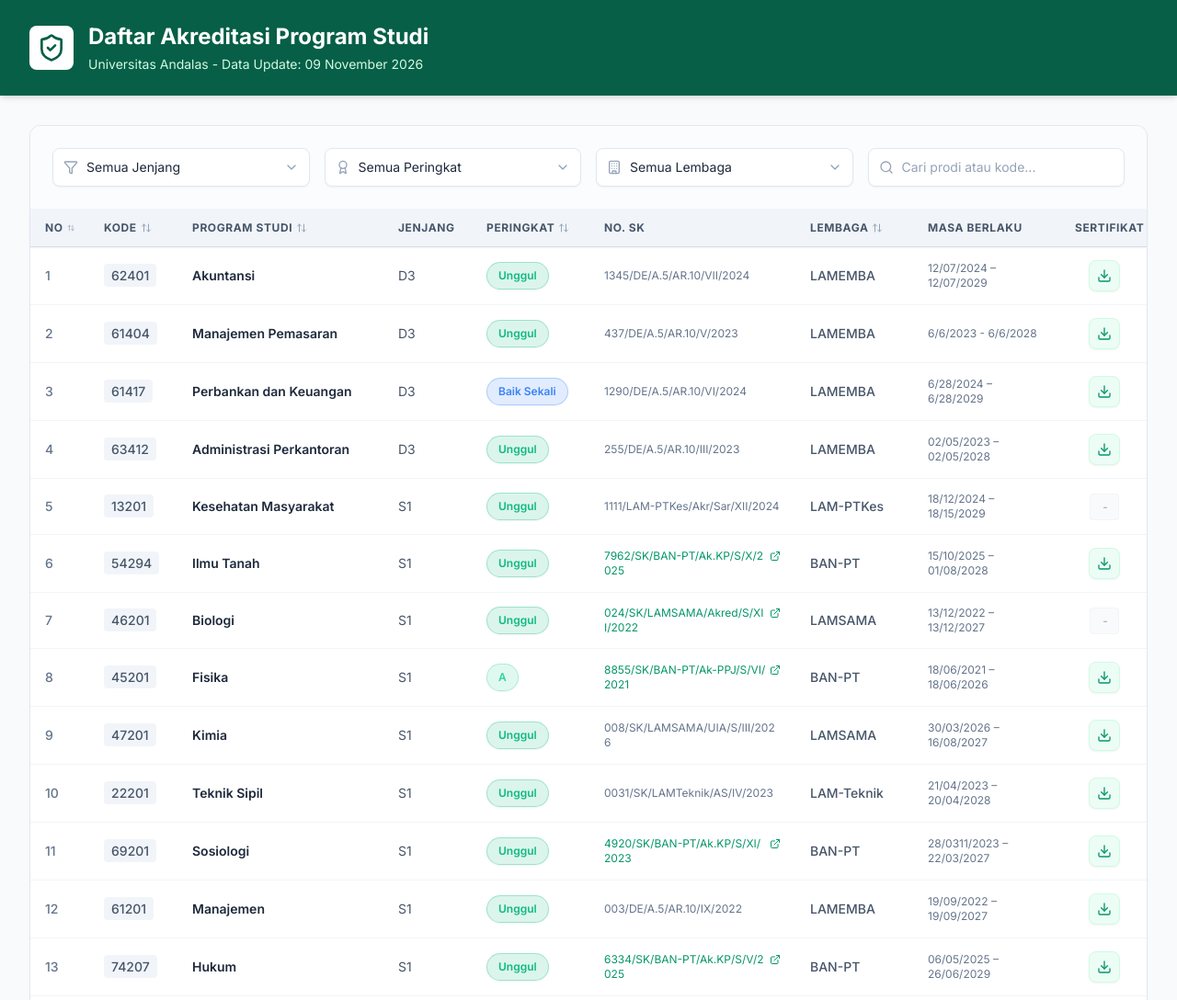
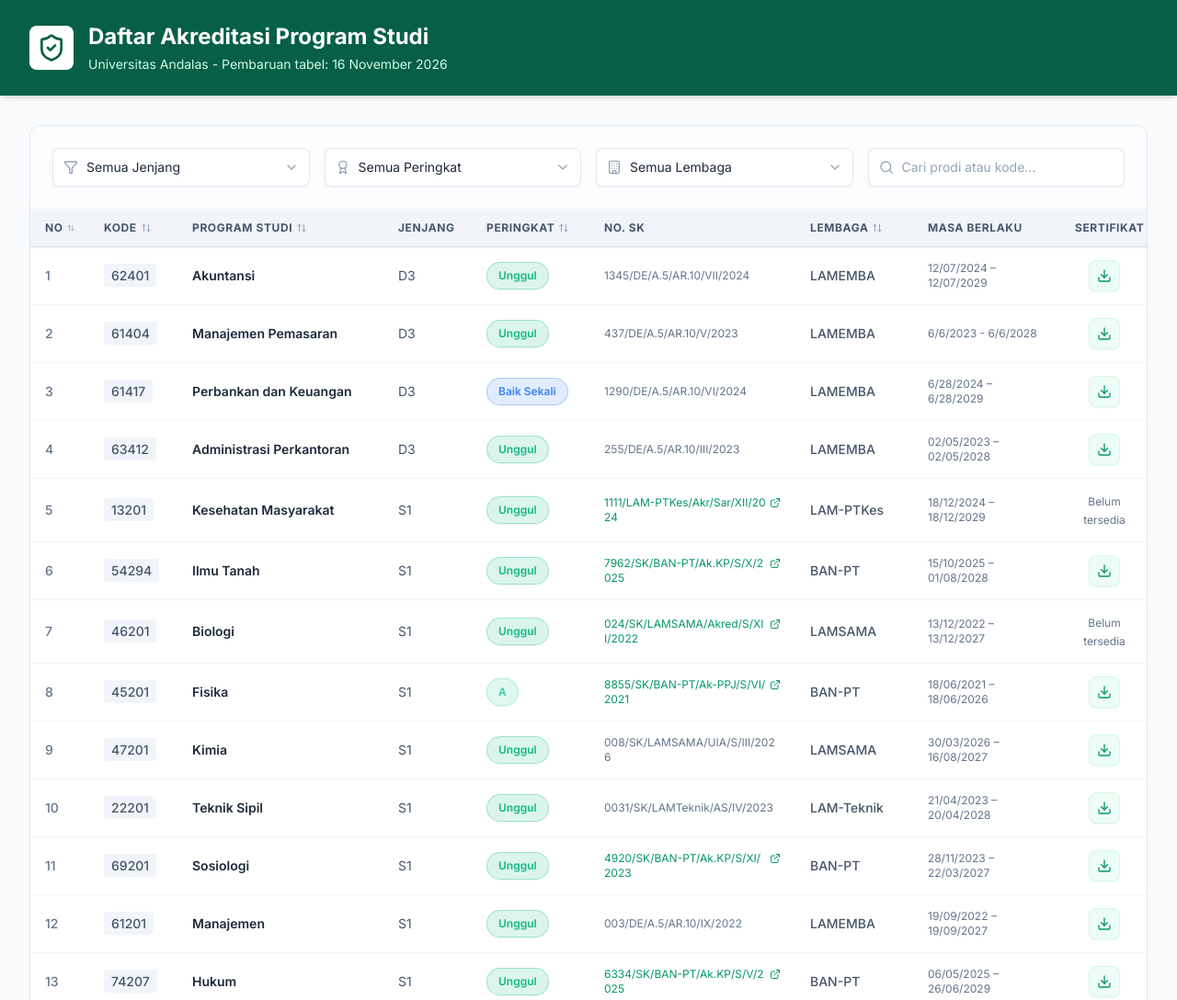
Before and after one commit to waldi89/Akreditasi-Nasional-Update-19-Mei-2026, a plain HTML site: page index.html in a window 1280 px wide. Shown: the top 1088 px of the page at 92% size. Drawn offline with nearby package versions, Linux system fonts and the light colour scheme.

Commit message:
Perbaiki tanggal akreditasi dan ketersediaan dokumen
Koreksi empat tanggal berdasarkan sertifikat dan SK resmi. Tambahkan tautan SK Kesehatan Masyarakat S1. Sesuaikan cakupan Statistika dan Sains Data ke LAMSAMA berdasarkan SK 005/BAN-PT/SK/IX/2026. Tandai data yang belum tersedia, pertahankan tautan SK Ekonomi Pertanian S2, dan hentikan penayangan placeholder # sebagai unduhan sertifikat. Pemeriksaan lokal: 154 prodi tampil; pencarian dan filter jenjang berjalan.

```diff
--- a/index.html
+++ b/index.html
@@ -39,7 +39,7 @@
                         <i data-lucide="shield-check" class="w-6 h-6 sm:hidden"></i>
                         Daftar Akreditasi Program Studi
                     </h1>
-                    <p class="text-emerald-100 text-xs sm:text-sm mt-1">Universitas Andalas - Data Update: 09 November 2026</p>
+                    <p class="text-emerald-100 text-xs sm:text-sm mt-1">Universitas Andalas - Pembaruan tabel: 16 November 2026</p>
                 </div>
             </div>
         </div>
@@ -127,6 +127,15 @@
     </main>
 
     <script>
+        // Koreksi 16 November 2026 berdasarkan dokumen resmi:
+        // Ilmu Komunikasi S2: sertifikat https://drive.google.com/file/d/1mej4_P7WHw3EYXDO4C3imOCtOzlYstcp/view
+        // Kesehatan Masyarakat S1: SK 1111/LAM-PTKes/Akr/Sar/XII/2024, ditetapkan 18 Desember 2024 dan berlaku 5 tahun.
+        // Perumahan dan Pemukiman S2: https://lpm.unand.ac.id/wp-content/uploads/2026/04/Sertifikat-S2-Perumahan-dan-Pemukiman.pdf
+        // Sosiologi S1: https://drive.google.com/file/d/11tJ2lb4pANID6iBQMRp_oxxwRaCOIARZ/view
+        // Statistika dan Sains Data: SK cakupan 005/BAN-PT/SK/IX/2026 menetapkan LAMSAMA.
+        // SK cakupan tidak menjadi pengganti SK hasil akreditasi atau bukti masa berlaku.
+        // Sumber cakupan: https://lpm.unand.ac.id/download/keputusan-de-ban-pt-revisi-terhadap-cakupan-akreditasi-prodi-s1-statistika-dan-sains-data/
+        // Nomor SK dan masa berlaku yang belum terverifikasi tidak diisi dengan perkiraan.
         const rawHTMLData = `
         <table>
             <tbody>
@@ -135,13 +144,13 @@
                 <tr><td>2</td><td>61404</td><td>Manajemen Pemasaran</td><td>D3</td><td>Unggul</td><td>437/DE/A.5/AR.10/V/2023</td><td>6/6/2023  -  6/6/2028</td><td>LAMEMBA</td><td><a href="https://drive.google.com/file/d/15X7TCO9ml-mWXQHua-1j54F1c4e6m696/view"><button class="btn success">Sertifikat</button></a></td></tr>
                 <tr><td>3</td><td>61417</td><td>Perbankan dan Keuangan</td><td>D3</td><td>Baik Sekali</td><td>1290/DE/A.5/AR.10/VI/2024</td><td>6/28/2024 – 6/28/2029</td><td>LAMEMBA</td><td><a href="https://drive.google.com/file/d/1_sUQGdNUAgnONWiXnCM1I2__PXY0AaUL/view"><button class="btn success">Sertifikat</button></a></td></tr>
                 <tr><td>4</td><td>63412</td><td>Administrasi Perkantoran</td><td>D3</td><td>Unggul</td><td>255/DE/A.5/AR.10/III/2023</td><td>02/05/2023 – 02/05/2028</td><td>LAMEMBA</td><td><a href="https://lpm.unand.ac.id/wp-content/uploads/2026/01/D3-Administrasi-Perkantoran.jpeg">Sertifikat</a></td></tr>
-                <tr><td>5</td><td>13201</td><td>Kesehatan Masyarakat</td><td>S1</td><td>Unggul</td><td>1111/LAM-PTKes/Akr/Sar/XII/2024</td><td>18/12/2024 – 18/15/2029</td><td>LAM-PTKes</td><td>Sertifikat</td></tr>
+                <tr><td>5</td><td>13201</td><td>Kesehatan Masyarakat</td><td>S1</td><td>Unggul</td><td><a href="https://lpm.unand.ac.id/wp-content/uploads/2025/01/Akreditasi-S1-Kesmas-1-2.pdf">1111/LAM-PTKes/Akr/Sar/XII/2024</a></td><td>18/12/2024 – 18/12/2029</td><td>LAM-PTKes</td><td>Sertifikat</td></tr>
                 <tr><td>6</td><td>54294</td><td>Ilmu Tanah</td><td>S1</td><td>Unggul</td><td><a href="https://drive.google.com/file/d/1TwOYFqizVz7Z3RCeU6UH3O7ZjMrLJs4j/view">7962/SK/BAN-PT/Ak.KP/S/X/2025</a></td><td>15/10/2025 – 01/08/2028</td><td>BAN-PT</td><td><a href="https://lpm.unand.ac.id/wp-content/uploads/2026/01/SERTIFIKAT-S1-ILMU-TANAH.pdf">Sertifikat</a></td></tr>
                 <tr><td>7</td><td>46201</td><td>Biologi</td><td>S1</td><td>Unggul</td><td><a href="https://drive.google.com/file/d/1--vYKACYzz2VaVO0d1w3XV_w5ez3p6es/view">024/SK/LAMSAMA/Akred/S/XII/2022</a></td><td>13/12/2022 – 13/12/2027</td><td>LAMSAMA</td><td>Sertifikat</td></tr>
                 <tr><td>8</td><td>45201</td><td>Fisika</td><td>S1</td><td>A</td><td><a href="https://drive.google.com/file/d/1rCsHSbDtn4QJYEhy2-c8RrSwYMSo8u5V/view">8855/SK/BAN-PT/Ak-PPJ/S/VI/2021</a></td><td>18/06/2021 – 18/06/2026</td><td>BAN-PT</td><td><a href="https://drive.google.com/file/d/1qsA-fuL9uEwIET-zKOFk0pImMJp65cB5/view"><button class="btn success">Sertifikat</button></a></td></tr>
                 <tr><td>9</td><td>47201</td><td>Kimia</td><td>S1</td><td>Unggul</td><td>008/SK/LAMSAMA/UIA/S/III/2026</td><td>30/03/2026 – 16/08/2027</td><td>LAMSAMA</td><td><a href="https://lpm.unand.ac.id/wp-content/uploads/2026/04/69cb2f534ef1b_sertifikat_lamsama.pdf">Sertifikat</a></td></tr>
                 <tr><td>10</td><td>22201</td><td>Teknik Sipil</td><td>S1</td><td>Unggul</td><td>0031/SK/LAMTeknik/AS/IV/2023</td><td>21/04/2023 – 20/04/2028</td><td>LAM-Teknik</td><td><a href="https://drive.google.com/file/d/1OpZhV3AWJTRpqouFF68MkrP3aWj88a1y/view"><button class="btn success">Sertifikat</button></a></td></tr>
-                <tr><td>11</td><td>69201</td><td>Sosiologi</td><td>S1</td><td>Unggul</td><td><a href="https://drive.google.com/file/d/1FZ6w6bD1Ze8-bnrmWna3l1-aTuSRYOsU/view">4920/SK/BAN-PT/Ak.KP/S/XI/2023</a></td><td>28/0311/2023 – 22/03/2027</td><td>BAN-PT</td><td><a href="https://drive.google.com/file/d/11tJ2lb4pANID6iBQMRp_oxxwRaCOIARZ/view?usp=sharing">Sertifikat</a></td></tr>
+                <tr><td>11</td><td>69201</td><td>Sosiologi</td><td>S1</td><td>Unggul</td><td><a href="https://drive.google.com/file/d/1FZ6w6bD1Ze8-bnrmWna3l1-aTuSRYOsU/view">4920/SK/BAN-PT/Ak.KP/S/XI/2023</a></td><td>28/11/2023 – 22/03/2027</td><td>BAN-PT</td><td><a href="https://drive.google.com/file/d/11tJ2lb4pANID6iBQMRp_oxxwRaCOIARZ/view?usp=sharing">Sertifikat</a></td></tr>
                 <tr><td>12</td><td>61201</td><td>Manajemen</td><td>S1</td><td>Unggul</td><td>003/DE/A.5/AR.10/IX/2022</td><td>19/09/2022 – 19/09/2027</td><td>LAMEMBA</td><td><a href="https://drive.google.com/file/d/1JmilWYV2COnXDHCURYBntgb8KitaBuRZ/view"><button class="btn success">Sertifikat</button></a></td></tr>
                 <tr><td>13</td><td>74207</td><td>Hukum</td><td>S1</td><td>Unggul</td><td><a href="https://drive.google.com/file/d/15UXbxmpbT2AXblle5nSirh3tyZUA0PeO/view">6334/SK/BAN-PT/Ak.KP/S/V/2025</a></td><td>06/05/2025 – 26/06/2029</td><td>BAN-PT</td><td><a href="https://uandalas-my.sharepoint.com/:b:/g/personal/ke_lpm_unand_ac_id/EdMWigUdKrZEtARy2hkbxFQBTsLZyFjmITiAv6yvvBiLDQ?e=rBGs4k">Sertifikat</a></td></tr>
                 <tr><td>14</td><td>11201</td><td>Kedokteran</td><td>S1</td><td>Unggul</td><td><a href="https://drive.google.com/file/d/1sA_HTS8JZsoHSNbPbOF3d-aGqVVlGLpy/view">0680/LAM-PTKes/Akr/Sar/X/2026</a></td><td>31/10/2026 – 31/10/2031</td><td>LAM-PTKes</td><td>Sertifikat</td></tr>
@@ -224,10 +233,10 @@
                 <tr><td>91</td><td>13111</td><td>Ilmu Gizi</td><td>S2</td><td>Baik Sekali</td><td>0892/LAM-PTKes/Akr/Mag/X/2024</td><td>20/05/2022-20/05/2027</td><td>LAM-PTKes</td><td>Sertifikat</td></tr>
                 <tr><td>92</td><td>25101</td><td>Teknik Lingkungan</td><td>S2</td><td>Unggul</td><td>0491/SK/LAM Teknik/AM/VIII/2024</td><td>21/08/2024 – 20/08/2029</td><td>LAM-Teknik</td><td>Sertifikat</td></tr>
                 <tr><td>93</td><td>82101</td><td>Antropologi</td><td>S2</td><td>Baik Sekali</td><td><a href="https://drive.google.com/file/d/1_YuUuye9CEcJoiCfPOw0HRq3u2YxUBwC/view">4871/SK/BAN-PT/Ak/M/VII/2024</a></td><td>9/07/2024 – 9/07/2029</td><td>BAN-PT</td><td><a href="https://drive.google.com/file/d/1Lvi6tEO3VAw2tMT97iuhYI7IR2jpHDXZ/view?usp=sharing">Sertifikat</a></td></tr>
-                <tr><td>94</td><td>95136</td><td>Perumahan dan Pemukiman</td><td>S2</td><td>Baik Sekali</td><td><a href="https://drive.google.com/file/d/1wgmGNc-gKbhS7uQLQadBrpeGuX55UNpg/view">6410/SK/BAN-PT/Ak/M/IV/2026</a></td><td>21/04/2026-21/24/2031</td><td>BAN-PT</td><td><a href="https://lpm.unand.ac.id/wp-content/uploads/2026/04/Sertifikat-S2-Perumahan-dan-Pemukiman.pdf">Sertifikat</a></td></tr>
+                <tr><td>94</td><td>95136</td><td>Perumahan dan Pemukiman</td><td>S2</td><td>Baik Sekali</td><td><a href="https://drive.google.com/file/d/1wgmGNc-gKbhS7uQLQadBrpeGuX55UNpg/view">6410/SK/BAN-PT/Ak/M/IV/2026</a></td><td>21/04/2026 – 21/04/2031</td><td>BAN-PT</td><td><a href="https://lpm.unand.ac.id/wp-content/uploads/2026/04/Sertifikat-S2-Perumahan-dan-Pemukiman.pdf">Sertifikat</a></td></tr>
                 <tr><td>95</td><td>67101</td><td>Ilmu Politik</td><td>S2</td><td>B</td><td><a href="https://drive.google.com/file/d/1R-ZvbvOEpsls3Rar-yRI0WNOaW55G1HF/view">720/SK/BAN-PT/Ak.Ppj/M/III/2024</a></td><td>20/03/2024 – 20/03/2029</td><td>BAN-PT</td><td><a href="https://drive.google.com/file/d/1MVPe7H3smPrEuxGRp-QNx2ZPnmv-hr-Z/view?usp=sharing">Sertifikat</a></td></tr>
                 <tr><td>96</td><td>54105</td><td>Ilmu Tanah</td><td>S2</td><td>Baik Sekali</td><td><a href="https://drive.google.com/file/d/1sac9Y_TsifOYLFqLAYi3UzFNptKFNO99/view">13229/SK/BAN-PT/Akred/M/XII/2021</a></td><td>15/12/2021 – 15/12/2026</td><td>BAN-PT</td><td><a href="https://drive.google.com/file/d/1l453aKO27kxCdHmleQdsf-7uoi0g6DkX/view"><button class="btn success">Sertifikat</button></a></td></tr>
-                <tr><td>97</td><td>70101</td><td>Ilmu Komunikasi</td><td>S2</td><td>Unggul</td><td><a href="https://drive.google.com/file/d/1kG319mGPJg8_MSRmc8-NOo3OrGC_4Gqy/view">123/AK.03.05/2025</a></td><td>09/12/2025 – 09/12/2025</td><td>LAM-SPAK</td><td><a href="https://drive.google.com/file/d/1mej4_P7WHw3EYXDO4C3imOCtOzlYstcp/view?usp=sharing">Sertifikat</a></td></tr>
+                <tr><td>97</td><td>70101</td><td>Ilmu Komunikasi</td><td>S2</td><td>Unggul</td><td><a href="https://drive.google.com/file/d/1kG319mGPJg8_MSRmc8-NOo3OrGC_4Gqy/view">123/AK.03.05/2025</a></td><td>09/12/2025 – 09/12/2030</td><td>LAM-SPAK</td><td><a href="https://drive.google.com/file/d/1mej4_P7WHw3EYXDO4C3imOCtOzlYstcp/view?usp=sharing">Sertifikat</a></td></tr>
                 <tr><td>98</td><td>62101</td><td>Akuntansi</td><td>S2</td><td>Unggul</td><td>548/DE/A.5/AR.10/VII/2023</td><td>25/07/2023 – 25/07/2028</td><td>LAMEMBA</td><td><a href="https://lpm.unand.ac.id/wp-content/uploads/2025/11/S2-AKUNTANSI.pdf">Sertifikat</a></td></tr>
                 <tr><td>99</td><td>11111</td><td>Ilmu Biomedis</td><td>S2</td><td>Unggul</td><td><a href="https://drive.google.com/file/d/1uUvI5dmk6HQlJiIOHAcwMAsogCmWZTiq/view?usp=sharing">0007/LAM-PTKes/Akr/Mag/I/2026</a></td><td>24/01/2026 – 23/01/2031</td><td>LAM-PTKes</td><td><a href="https://drive.google.com/file/d/106STcxpGsuyuxlzUHhV7ScuUgfG2Pl7q/view">Sertifikat</a></td></tr>
                 <tr><td>100</td><td>95129</td><td>Ilmu Lingkungan</td><td>S2</td><td>Baik Sekali</td><td><a href="https://drive.google.com/file/d/1FkdmFA2B_SuELELI77YstrfOTNBLBzyJ/view">3050/SK/BAN-PT/Ak/M/VIII/2023</a></td><td>1/8/2023 – 1/8/2028</td><td>BAN-PT</td><td><a href="https://drive.google.com/file/d/10AEgOLlCMviftUrITraLhRbYiusELdTN/view?usp=drive_link"><button class="btn success">Sertifikat</button></a></td></tr>
@@ -241,7 +250,7 @@
                 <tr><td>108</td><td>20101</td><td>Teknik Elektro</td><td>S2</td><td>Baik Sekali</td><td><a href="https://drive.google.com/file/d/1E491qAnBPAuFC9X0XxO-68w06lYy9y7l/view">0490/SK/LAM Teknik/AM/VIII/2025</a></td><td>14/08/2025 – 20/08/2030</td><td>LAM-Teknik</td><td><a href="https://lpm.unand.ac.id/wp-content/uploads/2025/09/Sertifikat-Akreditasi-S2-TE.pdf">Sertifikat</a></td></tr>
                 <tr><td>109</td><td>80103</td><td>Teknik Pertanian dan Biosistem</td><td>S2</td><td>Baik Sekali</td><td><a href="https://drive.google.com/file/d/1tE6usQigLE0zNK6d6jRh9_kdtGC6hU1a/view">6980/SK/BAN-PT/Ak-PNB/M/XII/2024</a></td><td>12/12/2023 – 12/12/2028</td><td>BAN-PT</td><td><a href="https://drive.google.com/file/d/1Qleh2m7XjHJ2nia2UKR0pdEGHYsFQAWm/view?usp=sharing"><button class="btn success">Sertifikat</button></a></td></tr>
                 <tr><td>110</td><td>13121</td><td>Epidemiologi</td><td>S2</td><td>Unggul</td><td>0408/LAM-PTKes/Akr/Mag/VI/2022</td><td>09/06/2022 – 09/06/2027</td><td>LAM-PTKes</td><td>Sertifikat</td></tr>
-                <tr><td>111</td><td>54102</td><td>Ekonomi Pertanian</td><td>S2</td><td>Unggul</td><td><a href="dokumen/SK-S2-Ekonomi-Pertanian-044-SK-LAMPTIP-2026.pdf" target="_blank" rel="noopener">044/SK/LAMPTIP/Ak.U/Mg/VIII/2026</a></td><td>06/07/2026 – 05/07/2031</td><td>LAMPTIP</td><td><a href="dokumen/SK-S2-Ekonomi-Pertanian-044-SK-LAMPTIP-2026.pdf" target="_blank" rel="noopener"><button class="btn success">Unduh SK</button></a></td></tr>
+                <tr><td>111</td><td>54102</td><td>Ekonomi Pertanian</td><td>S2</td><td>Unggul</td><td><a href="dokumen/SK-S2-Ekonomi-Pertanian-044-SK-LAMPTIP-2026.pdf" target="_blank" rel="noopener">044/SK/LAMPTIP/Ak.U/Mg/VIII/2026</a></td><td>06/07/2026 – 05/07/2031</td><td>LAMPTIP</td><td>Sertifikat belum tersedia</td></tr>
                 <tr><td>112</td><td>95127</td><td>Kajian Budaya</td><td>S2</td><td>Baik</td><td>366/AK.03.01/2026</td><td>09/08/2026 – 09/02/2027</td><td>LAMSPAK</td><td><a href="https://lpm.unand.ac.id/wp-content/uploads/2026/10/akreditasi-366dl03012026-kajian-budaya-6ad041e090bd7.pdf"><button class="btn success">Sertifikat</button></a></td></tr>
                 <tr><td>113</td><td>74108</td><td>Hukum</td><td>S2</td><td>Unggul</td><td><a href="https://drive.google.com/file/d/1kqzwt1Zv56Q2rrD4zU3FEE491_JY1zzJ/view">3982/SK/BAN-PT/Ak.Ppj/M/V/2024</a></td><td>24/04/2024 – 24/04/2029</td><td>BAN-PT</td><td><a href="https://drive.google.com/file/d/1ZjUkwO0rAzb1Rq9-u_Hsnal_hMzKjaWE/view?usp=sharing"><button class="btn success">Sertifikat</button></a></td></tr>
                 <tr><td>114</td><td>45101</td><td>Fisika</td><td>S2</td><td>Unggul</td><td>068/SK/LAMSAMA/Akred/M/V/2025</td><td>02/05/2025 – 01/05/2030</td><td>LAMSAMA</td><td><a href="https://drive.google.com/file/d/1ANqbpwzXurdIRS7aQfkR1Y9rmDzs2VlG/view?usp=sharing"><button class="btn success">Sertifikat</button></a></td></tr>
@@ -279,11 +288,11 @@
                 <tr><td>146</td><td>13702</td><td>Gizi Klinis</td><td>Sp-1</td><td>Terakreditasi Pertama</td><td><a href="https://drive.google.com/file/d/1UtffRWEiU055wD1v6wtYZlLU1U4gwWtJ/view?usp=sharing">0097/LAM-PTKes/Akr.TP/Spe/XII/2025</a></td><td>s.d. 25/06/2026</td><td>LAM-PTKes</td><td>Sertifikat</td></tr>
                 <tr><td>147</td><td>11776</td><td>Urologi</td><td>Sp-1</td><td>Terakreditasi Pertama</td><td><a href="https://drive.google.com/file/d/1C8YTLMqV25oYrdZj8SJUbYpPJADVcKQX/view?usp=sharing">0121/LAM-PTKes/Akr.TP/Spe/XII/2025</a></td><td>29/12/2025 – 28/02/2026</td><td>LAM-PTKes</td><td>Sertifikat</td></tr>
                 <tr><td>148</td><td>79003</td><td>Linguistik</td><td>S3</td><td>Terakreditasi Pertama</td><td><a href="https://drive.google.com/file/d/12HTb5702Zpkeo676f3WcOA2AZY0pJpJq/view">365/SK/BAN-PT/Ak.P/2.0/S3/VII/2026</td><td>07/07/2026 - 07/07/2028</a></td><td>BAN-PT</td><td><a href="https://lpm.unand.ac.id/wp-content/uploads/2026/07/Sertifikat-Prodi-S3-Linguistik.pdf">Sertifikat</a></td></tr>
-                <tr><td>149</td><td>49205</td><td>Statistika dan Sains Data</td><td>S1</td><td>Terakreditasi</td><td></td><td></td><td>BAN-PT</td><td></td></tr>
+                <tr><td>149</td><td>49205</td><td>Statistika dan Sains Data</td><td>S1</td><td>Terakreditasi</td><td>Belum tersedia</td><td>Belum tersedia</td><td>LAMSAMA</td><td></td></tr>
                 <tr><td>150</td><td>11732</td><td>Bedah</td><td>Sp-2</td><td>Terakreditasi Pertama</td><td><a href="https://drive.google.com/file/d/1hTnzkmPlE0VZ63sAbYgQ2i11EinlFThL/view?usp=sharing">0127/LAM-PTKes/Akr.TP/Subsp/V/2026</a></td><td>22/05/2026 – 29/12/2026</td><td>LAM-PTKes</td><td>Sertifikat</td></tr>
-                <tr><td>151</td><td>12709</td><td>Bedah Mulut dan Maksilofasial</td><td>Sp-1</td><td>Terakreditasi</td><td></td><td></td><td>LAM-PTKes</td><td></td></tr>
-                <tr><td>152</td><td>81201</td><td>Arkeologi</td><td>S1</td><td>Terakreditasi</td><td></td><td></td><td>LAM-SPAK</td><td></td></tr>
-                <tr><td>153</td><td>54240</td><td>Nutrisi dan Teknologi Pakan Ternak</td><td>S1</td><td>Terakreditasi</td><td></td><td></td><td>LAM-PTIP</td><td></td></tr>
+                <tr><td>151</td><td>12709</td><td>Bedah Mulut dan Maksilofasial</td><td>Sp-1</td><td>Terakreditasi</td><td>Belum tersedia</td><td>Belum tersedia</td><td>LAM-PTKes</td><td></td></tr>
+                <tr><td>152</td><td>81201</td><td>Arkeologi</td><td>S1</td><td>Terakreditasi</td><td>Belum tersedia</td><td>Belum tersedia</td><td>LAM-SPAK</td><td></td></tr>
+                <tr><td>153</td><td>54240</td><td>Nutrisi dan Teknologi Pakan Ternak</td><td>S1</td><td>Terakreditasi</td><td>Belum tersedia</td><td>Belum tersedia</td><td>LAM-PTIP</td><td></td></tr>
                 <tr><td>154</td><td>73901</td><td>Pendidikan Profesi Psikologi </td><td>Profesi</td><td>Terakreditasi Pertama</td><td><a href="https://drive.google.com/file/d/1oUN1yfn7Ite-8TvpswFG5_ISp1giC9w_/view?usp=sharing">577/SK/BAN-PT/Ak.P/2.0/Profesi/VIII/2026</a></td><td>18/08/2026 – 18/08/2028</td><td>BAN-PT</td><td><a href="https://drive.google.com/file/d/121UITIUnwac7vS_q9GM2GpohMZh4KoWh/view">Sertifikat</a></td></tr>
             </tbody>
         </table>
@@ -331,7 +340,7 @@
                     linkSK: skLinkEl ? skLinkEl.getAttribute('href') : null,
                     masa: cells[6]?.textContent?.trim() || '',
                     lembaga: cells[7]?.textContent?.trim() || '',
-                    linkSertifikat: linkEl ? linkEl.getAttribute('href') : null,
+                    linkSertifikat: linkEl && linkEl.getAttribute('href')?.trim() && !linkEl.getAttribute('href').trim().startsWith('#') ? linkEl.getAttribute('href').trim() : null,
                 };
             }).filter(item => item.jenjang !== 'Institusi' && item.nama !== '');
         }
@@ -383,10 +392,10 @@
                     const pillBg = hexToRgba(pillColor, 0.15);
 
                     const sertifikatHtml = item.linkSertifikat
-                        ? `<a href="${item.linkSertifikat}" target="_blank" rel="noopener noreferrer" class="inline-flex items-center justify-center p-2 text-emerald-600 bg-emerald-50 hover:bg-emerald-100 hover:text-emerald-700 rounded-lg transition-colors border border-emerald-100 hover:border-emerald-200 shadow-sm" title="Download/Buka Sertifikat">
+                        ? `<a href="${item.linkSertifikat}" target="_blank" rel="noopener noreferrer" class="inline-flex items-center justify-center p-2 text-emerald-600 bg-emerald-50 hover:bg-emerald-100 hover:text-emerald-700 rounded-lg transition-colors border border-emerald-100 hover:border-emerald-200 shadow-sm" title="Buka Sertifikat Akreditasi" aria-label="Buka Sertifikat Akreditasi">
                             <i data-lucide="download" class="w-4 h-4"></i>
                            </a>`
-                        : `<span class="text-slate-400 text-xs italic bg-slate-50 px-3 py-1.5 rounded border border-slate-100">-</span>`;
+                        : `<span class="text-slate-500 text-xs">Belum tersedia</span>`;
 
                     const skHtml = item.linkSK
                         ? `<a href="${item.linkSK}" target="_blank" rel="noopener noreferrer" class="text-emerald-600 hover:text-emerald-700 hover:underline inline-flex items-start gap-1" title="Buka Dokumen SK">
```
